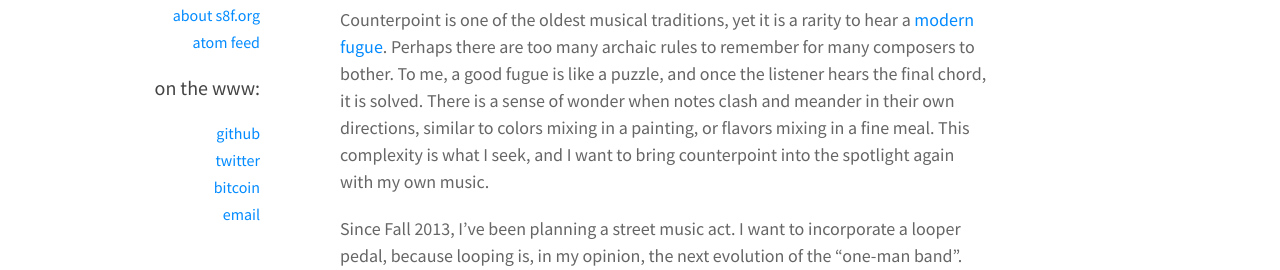
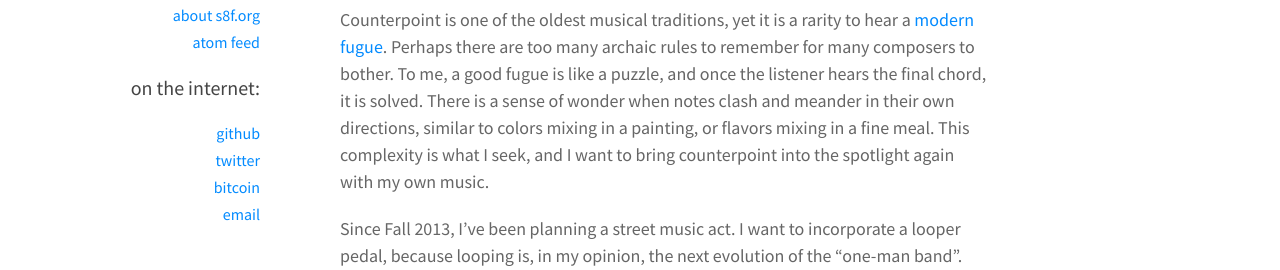
Before and after one commit to carlos8f/s8f.org, a Jekyll site: the page built from _posts/2014-03-21-1395435526.md, in a window 1280 px wide. Shown: the part 156-426 px from the top of the page. Built offline with Jekyll 4.4.1, drawn with Linux system fonts in a browser that asks for light colours; some web fonts are replaced; comment, search, counter and statistics services are not loaded.

Commit message:
i liked internet better

```diff
--- a/_includes/sidebar.html
+++ b/_includes/sidebar.html
@@ -8,7 +8,7 @@
       <li><a href="{{site.url}}/atom.xml">atom feed</a></li>
     </ul>
 
-    <h3>on the www:</h3>
+    <h3>on the internet:</h3>
     <ul>
       <li><a href="https://github.com/carlos8f">github</a></li>
       <li><a href="https://twitter.com/carlos8f">twitter</a></li>
```
